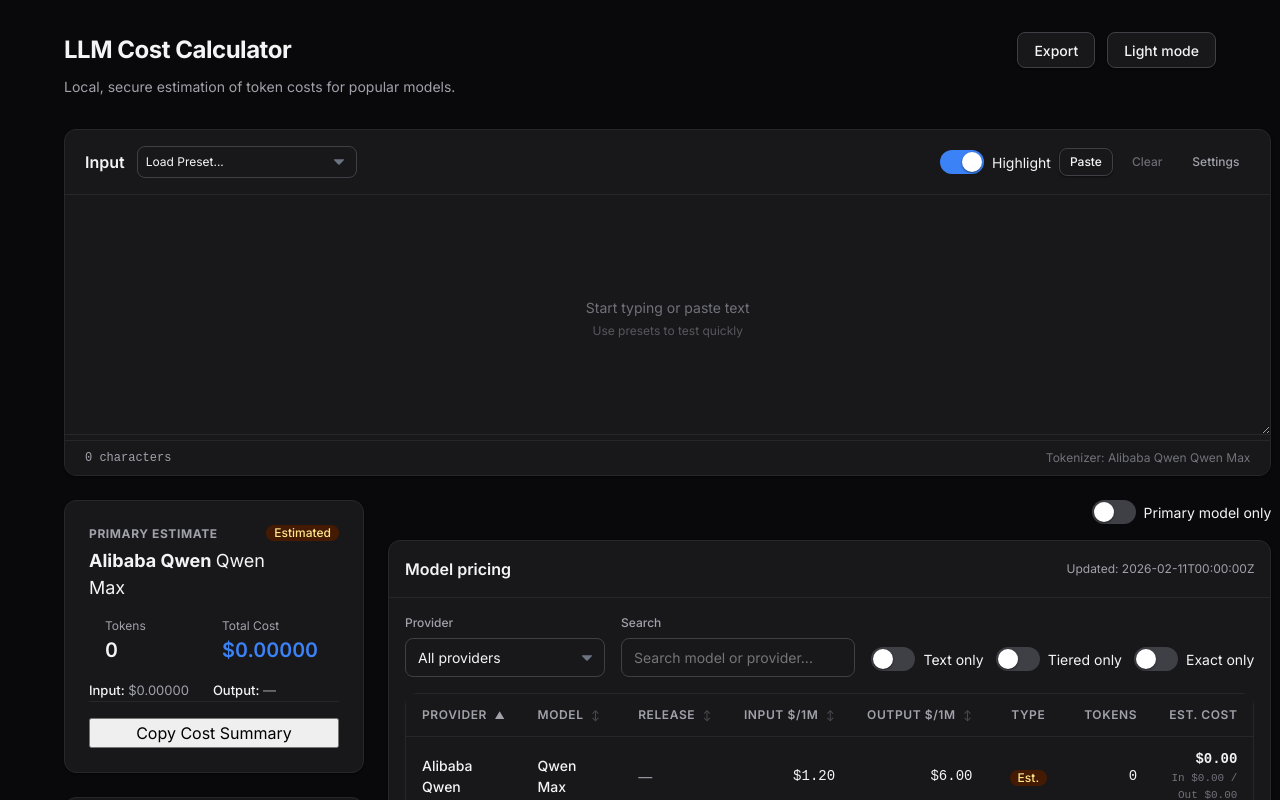
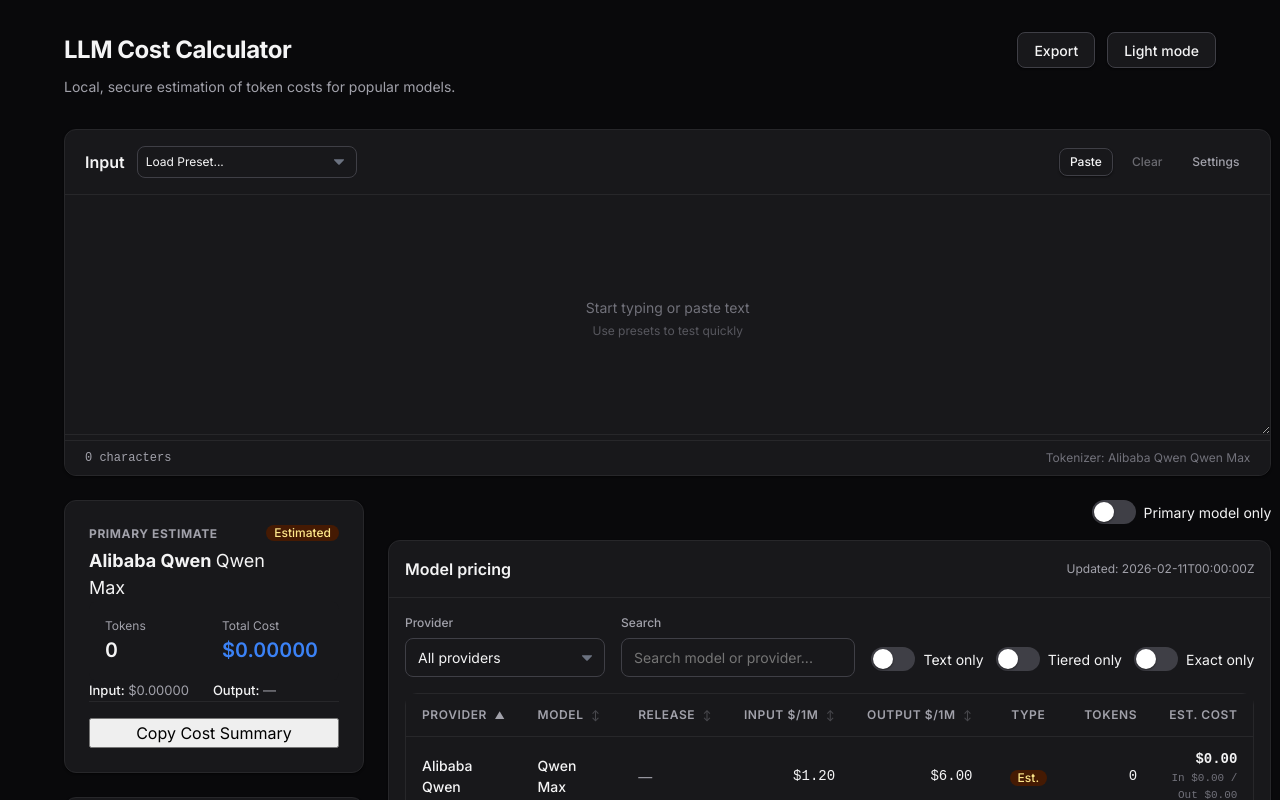
Before and after one commit to ginettododo/LLM-Cost-Calculator, a React (Vite) app: page / in a window 1280 px wide. Shown: the top 800 px of the page. Built offline with nearby package versions, Linux system fonts and the light colour scheme.

Commit message:
fix(ui): remove reintroduced editor controls

```diff
--- a/src/ui/components/TextareaPanel.tsx
+++ b/src/ui/components/TextareaPanel.tsx
@@ -36,7 +36,7 @@
   selectedModel,
 }: TextareaPanelProps) => {
   const [isSettingsOpen, setIsSettingsOpen] = useState(false);
-  const [highlightEnabled, setHighlightEnabled] = useState(true);
+  const [highlightEnabled] = useState(true);
   const settingsId = useId();
   const textareaRef = useRef<HTMLTextAreaElement | null>(null);
   const highlighterRef = useRef<HTMLDivElement | null>(null);
@@ -133,12 +133,6 @@
         </div>
 
         <div style={{ display: "flex", alignItems: "center", gap: "8px", flexWrap: "wrap" }}>
-          <Toggle
-            label="Highlight"
-            checked={highlightEnabled}
-            onChange={setHighlightEnabled}
-          />
-
           <Button
             variant="secondary"
             size="sm"
@@ -316,9 +310,11 @@
           {value.length.toLocaleString()} characters
         </span>
 
-        <span style={{ fontSize: "12px", color: "var(--color-text-tertiary)" }}>
-          {selectedModel ? `Tokenizer: ${selectedModel.provider} ${selectedModel.model}` : "Tokenizer: auto"}
-        </span>
+        {selectedModel ? (
+          <span style={{ fontSize: "12px", color: "var(--color-text-tertiary)" }}>
+            Tokenizer: {selectedModel.provider} {selectedModel.model}
+          </span>
+        ) : null}
       </div>
     </Card>
   );
```
